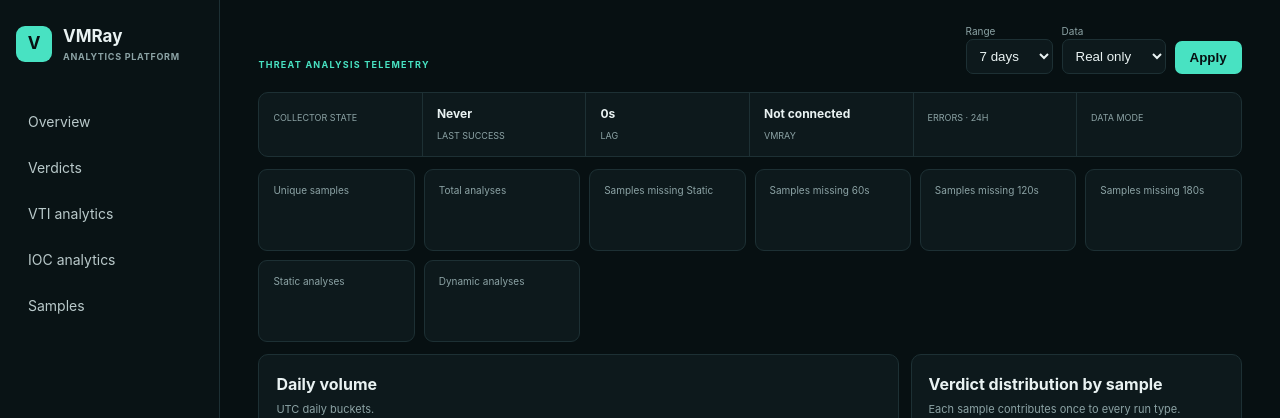
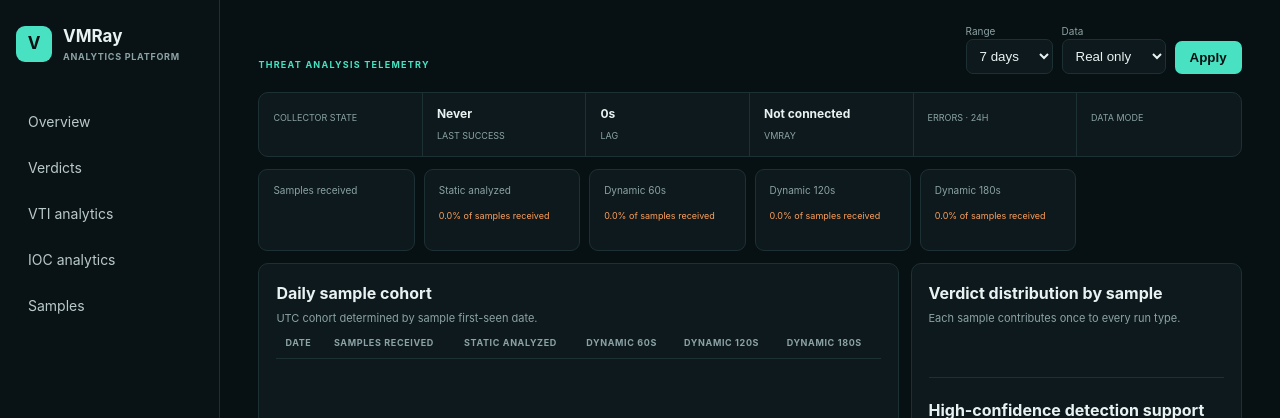
Before and after one commit to tolstuun/123, a FastAPI app: template app/templates/overview.html in a window 1280 px wide. Shown: the top 418 px of the page. Run offline with FastAPI, Linux system fonts and the light colour scheme; the template is opened without the code that fills it, so the values that code supplies are empty; parts of the project's set-up code (start-up, migrations or seed data) failed here and were passed over.

Commit message:
Make Overview metrics sample cohort based

```diff
--- a/app/analytics.py
+++ b/app/analytics.py
@@ -4,11 +4,19 @@
 VERDICT_CATEGORIES = ("malicious", "suspicious", "benign", "unknown", "failed", "mixed", "missing")
 SUPPORT_CATEGORIES = ("av_only", "yara_only", "av_yara_only", "behavioral", "none", "missing")
 
+SAMPLE_COHORT_SQL = """
+SELECT s.id sample_id,s.first_seen,
+ EXISTS(SELECT 1 FROM analysis_runs r WHERE r.sample_id=s.id AND r.analysis_type='static') has_static,
+ EXISTS(SELECT 1 FROM analysis_runs r WHERE r.sample_id=s.id AND r.analysis_type='dynamic' AND r.duration_bucket=60) has_dynamic_60,
+ EXISTS(SELECT 1 FROM analysis_runs r WHERE r.sample_id=s.id AND r.analysis_type='dynamic' AND r.duration_bucket=120) has_dynamic_120,
+ EXISTS(SELECT 1 FROM analysis_runs r WHERE r.sample_id=s.id AND r.analysis_type='dynamic' AND r.duration_bucket=180) has_dynamic_180
+FROM samples s WHERE {mode_clause} AND s.first_seen >= %s
+"""
+
 SAMPLE_RESULTS_SQL = """
 WITH selected AS (
  SELECT s.id,sas.static_verdict,sas.dynamic_60_verdict,sas.dynamic_120_verdict,sas.dynamic_180_verdict
- FROM samples s JOIN sample_analysis_summary sas ON sas.sample_id=s.id
- WHERE {mode_clause} AND s.latest_seen >= %s
+ FROM samples s JOIN sample_analysis_summary sas ON sas.sample_id=s.id WHERE s.id=ANY(%s)
 ), kinds(kind) AS (VALUES ('Static'),('Dynamic 60s'),('Dynamic 120s'),('Dynamic 180s')),
 evidence AS (
  SELECT selected.id sample_id,k.kind,
@@ -28,10 +36,16 @@
 """
 
 
-def fetch_sample_results(cur, mode, start):
+def fetch_sample_cohort(cur, mode, start):
     clause = "TRUE" if mode == "combined" else "s.is_demo=%s"
     args = (start,) if mode == "combined" else (mode == "demo", start)
-    cur.execute(SAMPLE_RESULTS_SQL.format(mode_clause=clause), args)
+    cur.execute(SAMPLE_COHORT_SQL.format(mode_clause=clause), args)
+    return cur.fetchall()
+
+
+def fetch_sample_results(cur, sample_ids):
+    if not sample_ids:return []
+    cur.execute(SAMPLE_RESULTS_SQL, (list(sample_ids),))
     return cur.fetchall()
 
 
@@ -48,6 +62,15 @@
     return output
 
 
+def summarize_cohort(rows):
+    metrics={"samples_received":len(rows),"static_analyzed":sum(r["has_static"] for r in rows),"dynamic_60":sum(r["has_dynamic_60"] for r in rows),"dynamic_120":sum(r["has_dynamic_120"] for r in rows),"dynamic_180":sum(r["has_dynamic_180"] for r in rows)}
+    daily=[]
+    for day in sorted({r["first_seen"].date() for r in rows}):
+        selected=[r for r in rows if r["first_seen"].date()==day]
+        daily.append({"day":day,"samples_received":len(selected),"static_analyzed":sum(r["has_static"] for r in selected),"dynamic_60":sum(r["has_dynamic_60"] for r in selected),"dynamic_120":sum(r["has_dynamic_120"] for r in selected),"dynamic_180":sum(r["has_dynamic_180"] for r in selected)})
+    return metrics,daily
+
+
 def zero_fill_daily(start: date, end: date, rows, keys):
     indexed={row["day"]:row for row in rows}; output=[]; current=start
     while current<=end:
--- a/app/main.py
+++ b/app/main.py
@@ -8,7 +8,7 @@
 from .config import settings
 from .db import connection, open_pool
 from .migrate import migrate
-from .analytics import VERDICT_CATEGORIES, fetch_sample_results, summarize_sample_results, zero_fill_daily
+from .analytics import VERDICT_CATEGORIES, fetch_sample_cohort, fetch_sample_results, summarize_cohort, summarize_sample_results, zero_fill_daily
 
 app=FastAPI(title="VMRay Analytics",docs_url=None,redoc_url=None,openapi_url=None)
 templates=Jinja2Templates(directory="app/templates"); app.mount("/static",StaticFiles(directory="app/static"),name="static"); security=HTTPBasic()
@@ -69,23 +69,17 @@
 
 @app.get("/",response_class=HTMLResponse,dependencies=[Depends(auth)])
 def overview(request:Request):
-    mode,start,days=filters(request); where,args=mode_sql(mode); metric=request.query_params.get("metric","runs"); metric=metric if metric in {"runs","samples"} else "runs"; end=datetime.now(timezone.utc).date()
+    mode,start,days=filters(request); end=datetime.now(timezone.utc).date()
     with connection() as conn,conn.cursor() as cur:
-        cur.execute(f"SELECT count(*) analyses,count(DISTINCT sample_id) unique_samples,count(*) FILTER(WHERE analysis_type='static') static_analyses,count(*) FILTER(WHERE analysis_type='dynamic') dynamic_analyses,count(*) FILTER(WHERE completed_at>=date_trunc('day',now())) analyses_today FROM analysis_runs r WHERE {where} AND completed_at>=%s",args+(start,)); metrics=cur.fetchone()
-        sample_where,sample_args=mode_sql(mode,"s"); cur.execute(f"SELECT count(*) FILTER(WHERE first_seen>=date_trunc('day',now())) samples_first_seen_today FROM samples s WHERE {sample_where}",sample_args); metrics.update(cur.fetchone())
-        cur.execute(f"SELECT count(*) unique_samples,count(*) FILTER(WHERE sas.static_count=0) missing_static,count(*) FILTER(WHERE sas.dynamic_60_count=0) missing_60,count(*) FILTER(WHERE sas.dynamic_120_count=0) missing_120,count(*) FILTER(WHERE sas.dynamic_180_count=0) missing_180 FROM samples s JOIN sample_analysis_summary sas ON sas.sample_id=s.id WHERE {sample_where} AND s.latest_seen>=%s",sample_args+(start,)); metrics.update(cur.fetchone())
-        if metric=="runs":
-            cur.execute(f"SELECT completed_at::date AS \"day\",count(*) FILTER(WHERE analysis_type='static') static,count(*) FILTER(WHERE analysis_type='dynamic' AND duration_bucket=60) dynamic_60,count(*) FILTER(WHERE analysis_type='dynamic' AND duration_bucket=120) dynamic_120,count(*) FILTER(WHERE analysis_type='dynamic' AND duration_bucket=180) dynamic_180,count(*) FILTER(WHERE NOT (analysis_type='static' OR (analysis_type='dynamic' AND duration_bucket IN(60,120,180)))) other FROM analysis_runs r WHERE {where} AND completed_at>=%s GROUP BY 1 ORDER BY 1",args+(start,)); raw_daily=cur.fetchall(); keys=("static","dynamic_60","dynamic_120","dynamic_180","other")
-        elif metric=="samples":
-            cur.execute(f"SELECT first_seen::date AS \"day\",count(*) total FROM samples s WHERE {sample_where} AND first_seen>=%s GROUP BY 1 ORDER BY 1",sample_args+(start,)); raw_daily=cur.fetchall(); keys=("total",)
-        daily=zero_fill_daily(start.date(),end,raw_daily,keys)
-        sample_results=fetch_sample_results(cur,mode,start)
+        cohort=fetch_sample_cohort(cur,mode,start); sample_ids={row["sample_id"] for row in cohort}
+        sample_results=fetch_sample_results(cur,sample_ids)
         cur.execute("SELECT * FROM collector_status WHERE singleton"); collector=cur.fetchone()
         cur.execute("SELECT count(*) count FROM collection_errors WHERE occurred_at>=now()-interval '24 hours'"); recent_errors=cur.fetchone()["count"]
-    chart_max=max([sum(row[key] for key in keys) for row in daily] or [1]); chart_max=max(chart_max,1)
+    metrics,raw_daily=summarize_cohort(cohort)
+    keys=("samples_received","static_analyzed","dynamic_60","dynamic_120","dynamic_180");daily=zero_fill_daily(start.date(),end,raw_daily,keys)
     sample_summary=summarize_sample_results(sample_results)
     verdict_matrix=[{"kind":row["kind"],"counts":row["verdicts"],"total":row["total"]} for row in sample_summary]
-    return render(request,"overview.html",{"title":"Overview","metrics":metrics,"daily":daily,"chart_keys":keys,"chart_max":chart_max,"metric":metric,"verdict_matrix":verdict_matrix,"verdict_categories":VERDICT_CATEGORIES,"support_matrix":sample_summary,"collector":collector,"recent_errors":recent_errors})
+    return render(request,"overview.html",{"title":"Overview","metrics":metrics,"daily":daily,"chart_keys":keys,"verdict_matrix":verdict_matrix,"verdict_categories":VERDICT_CATEGORIES,"support_matrix":sample_summary,"collector":collector,"recent_errors":recent_errors})
 
 
 @app.get("/verdicts",response_class=HTMLResponse,dependencies=[Depends(auth)])
--- a/app/templates/overview.html
+++ b/app/templates/overview.html
@@ -1,7 +1,7 @@
 {% extends "base.html" %}{% block content %}
 <section class="ops-strip"><div><strong>{{ collector.state|title }}</strong><small>Collector state</small></div><div><strong>{{ human_time(collector.last_success_at) }}</strong><small>Last success</small></div><div><strong>{{ human_duration(collector.lag_seconds) }}</strong><small>Lag</small></div><div><strong>{{ 'Connected' if collector.connectivity_ok else 'Not connected' }}</strong><small>VMRay</small></div><div><strong>{{ recent_errors }}</strong><small>Errors · 24h</small></div><div><strong>{{ mode|title }}</strong><small>Data mode</small></div></section>
-<section class="kpi-grid"><article><span>Unique samples</span><strong>{{ metrics.unique_samples }}</strong></article><article><span>Total analyses</span><strong>{{ metrics.analyses }}</strong></article><article><span>Samples missing Static</span><strong>{{ metrics.missing_static }}</strong></article><article><span>Samples missing 60s</span><strong>{{ metrics.missing_60 }}</strong></article><article><span>Samples missing 120s</span><strong>{{ metrics.missing_120 }}</strong></article><article><span>Samples missing 180s</span><strong>{{ metrics.missing_180 }}</strong></article><article><span>Static analyses</span><strong>{{ metrics.static_analyses }}</strong></article><article><span>Dynamic analyses</span><strong>{{ metrics.dynamic_analyses }}</strong></article></section>
-<section class="dashboard-grid"><article class="panel chart-panel span-two"><div class="panel-head"><div><h2>Daily volume</h2><p>UTC daily buckets.</p></div></div><div class="table-wrap"><table><thead><tr><th>Date</th>{% for key in chart_keys %}<th>{{ key|replace('_',' ')|title }}</th>{% endfor %}</tr></thead><tbody>{% for row in daily %}<tr><td>{{ row.day }}</td>{% for key in chart_keys %}<td>{{ row[key] }}</td>{% endfor %}</tr>{% endfor %}</tbody></table></div></article>
+<section class="kpi-grid"><article><span>Samples received</span><strong>{{ metrics.samples_received }}</strong></article>{% for key,label in [('static_analyzed','Static analyzed'),('dynamic_60','Dynamic 60s'),('dynamic_120','Dynamic 120s'),('dynamic_180','Dynamic 180s')] %}<article><span>{{ label }}</span><strong>{{ metrics[key] }}</strong><small>{{ '%.1f'|format(metrics[key]/metrics.samples_received*100 if metrics.samples_received else 0) }}% of samples received</small></article>{% endfor %}</section>
+<section class="dashboard-grid"><article class="panel chart-panel span-two"><div class="panel-head"><div><h2>Daily sample cohort</h2><p>UTC cohort determined by sample first-seen date.</p></div></div><div class="table-wrap"><table><thead><tr><th>Date</th><th>Samples received</th><th>Static analyzed</th><th>Dynamic 60s</th><th>Dynamic 120s</th><th>Dynamic 180s</th></tr></thead><tbody>{% for row in daily %}<tr><td>{{ row.day }}</td><td>{{ row.samples_received }}</td><td>{{ row.static_analyzed }}</td><td>{{ row.dynamic_60 }}</td><td>{{ row.dynamic_120 }}</td><td>{{ row.dynamic_180 }}</td></tr>{% endfor %}</tbody></table></div></article>
 <article class="panel chart-panel"><div class="panel-head"><div><h2>Verdict distribution by sample</h2><p title="Each sample contributes once to every run type. Missing means no matching analysis is stored; Mixed means stored analyses disagree.">Each sample contributes once to every run type.</p></div></div><div class="verdict-matrix">{% for row in verdict_matrix %}<div class="verdict-row"><strong>{{ row.kind }}</strong><svg viewBox="0 0 400 30"><rect width="400" height="22" y="4" class="matrix-bg"/>{% set ns=namespace(x=0) %}{% for category in verdict_categories %}{% set width=(row.counts[category]/row.total*400) if row.total else 0 %}<rect x="{{ ns.x }}" y="4" width="{{ width }}" height="22" class="verdict-{{ category }}"><title>{{ category|title }}: {{ row.counts[category] }}</title></rect>{% set ns.x=ns.x+width %}{% endfor %}</svg><span>{{ row.total }}</span></div>{% endfor %}</div><div class="legend">{% for category in verdict_categories %}<span><i class="verdict-{{ category }}"></i>{{ category|title }}</span>{% endfor %}</div>
 <section class="support-section"><h2>High-confidence detection support</h2><p>VTI scores 3–5, combined per sample and run type.</p><div class="support-grid">{% for row in support_matrix %}<article class="support-card"><h3>{{ row.kind }}</h3><div class="support-highlight"><span>AV/YARA-only detections</span><strong>{{ row.av_yara_only }}</strong><small>{{ '%.1f'|format(row.av_yara_only/row.total*100 if row.total else 0) }}% of {{ row.total }} samples</small></div><dl>{% for key,label in [('av_only','AV only'),('yara_only','YARA only'),('av_yara_only','AV + YARA only'),('behavioral','Behavioral present'),('none','No high-confidence VTI'),('missing','Missing')] %}<dt>{{ label }}</dt><dd>{{ row.support[key] }} · {{ '%.1f'|format(row.support[key]/row.total*100 if row.total else 0) }}%</dd>{% endfor %}</dl></article>{% endfor %}</div></section></article></section>
 {% endblock %}
```
Also changed, not shown: tests/test_sample_analytics.py (+22 -1 lines).
